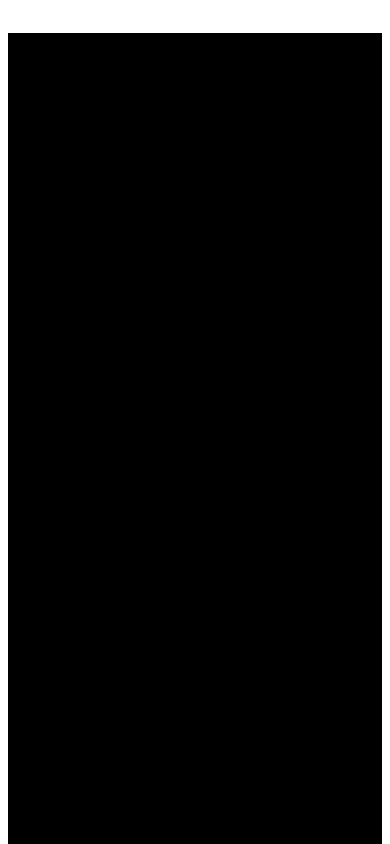
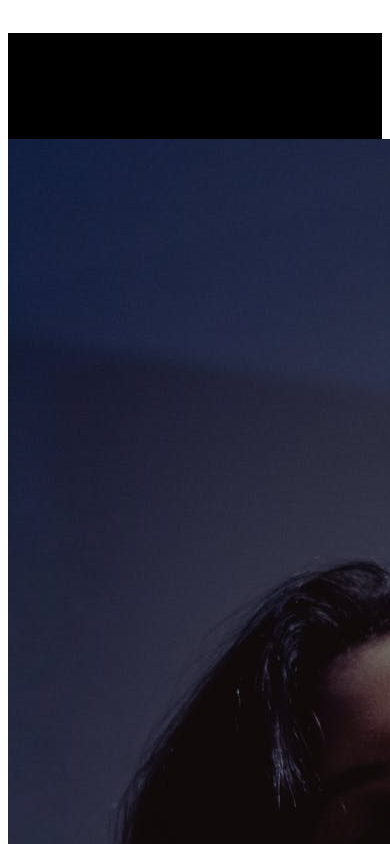
Before and after one commit to cha-yh/Nextwind, a Next.js app: page / in a window 390 px wide. Shown: the part 960-1804 px from the top of the page. Built offline with nearby package versions, Linux system fonts and the light colour scheme.

Commit message:
feat: Improve Ux on moving to wide screen from narrow screen

```diff
--- a/pages/CardSection.tsx
+++ b/pages/CardSection.tsx
@@ -2,34 +2,29 @@
 import ScrollTransformWrapper from './components/ScrollTransformWrapper';
 import getCalculatedValueByPercent from './lib/getCalculatedValueByPercent';
 import useScrollPercent from './useScrollPercent';
+import useWindowSize from './useWindowResize';
 
 export default function CardSection() {
     const ref = useRef();
     const containerRef = useRef<any>();
-    const [wrapperHeight, setWrapperHeight] = useState('120vh');
     const [isNarrow, setIsNarrow] = useState(true);
-    const [isSticky, setIsSticky] = useState(true);
 
     const [percent] = useScrollPercent(ref);
 
+    const size = useWindowSize();
+
     useEffect(() => {
-        setIsNarrow(window.innerWidth < 768);
-        const containerHeight = containerRef.current.clientHeight;
-        const viewportHeight = window.innerHeight;
-        if (containerHeight > viewportHeight) {
-            setWrapperHeight(`${containerHeight}px`)
-            setIsSticky(false);
+        if(size.width > 768) {
+            setIsNarrow(false);
         } else {
-            setWrapperHeight('120vh');
-            setIsSticky(true);
+            setIsNarrow(true)
         }
-    }, [])
+    }, [size.width])
     return (
         <ScrollTransformWrapper
             bgColor="black"
-            height={wrapperHeight}
+            height='120vh'
             ref={ref}
-            isSticky={isSticky}
         >
 
             <div ref={containerRef} className="container mx-auto flex items-center justify-center py-40" >
--- a/pages/ContactSection.tsx
+++ b/pages/ContactSection.tsx
@@ -2,6 +2,7 @@
 import ScrollTransformWrapper from './components/ScrollTransformWrapper';
 import getCalculatedValueByPercent from './lib/getCalculatedValueByPercent';
 import useScrollPercent from './useScrollPercent';
+import useWindowSize from './useWindowResize';
 
 const TITLE_INIT_SIZE = 1.5;
 
@@ -13,17 +14,22 @@
     const [contentsOpct, setContentsOpct] = useState(0);
     const [mapOpct, setMapOpct] = useState(0);
 
+    const {width} = useWindowSize();
+
     useEffect(() => {
+        if(width > 768) {
             const weight1 = getCalculatedValueByPercent(0, 20, percent);
             const weight2 = getCalculatedValueByPercent(10, 25, percent);
             const weight3 = getCalculatedValueByPercent(25, 40, percent);
             setTitleSize(TITLE_INIT_SIZE - weight1 * (TITLE_INIT_SIZE - 1));
             setContentsOpct(weight2);
             setMapOpct(weight3);
-        return () => {
-
+        } else {
+            setTitleSize(1)
+            setContentsOpct(1)
+            setMapOpct(1)
         }
-    }, [percent])
+    }, [percent, width])
 
     return (
         <ScrollTransformWrapper
--- a/pages/HeroSection.tsx
+++ b/pages/HeroSection.tsx
@@ -1,11 +1,16 @@
 import { useEffect, useRef, useState } from 'react';
 import { Element } from 'react-scroll';
+import useWindowSize from './useWindowResize';
 
 const THRESHOLD = 0.5;
 
 export default function HeroSection() {
     const ref = useRef<any>();
+
+    const {width} = useWindowSize();
+
     useEffect(() => {
+
         let observer;
         if (ref) {
             observer = new IntersectionObserver(handleIntersection, { threshold: THRESHOLD });
@@ -15,10 +20,10 @@
         return () => {
             return observer && observer.disconnect()
         };
-    }, [ref])
+    }, [ref, width])
 
     const handleIntersection = ([entry]) => {
-        if (entry.isIntersecting) { // in
+        if (entry.isIntersecting && width > 768) { // in, wide screen
             ref.current.play();
         } else { // out
             ref.current.pause();
--- a/pages/PicTextSection.tsx
+++ b/pages/PicTextSection.tsx
@@ -2,6 +2,7 @@
 import ScrollTransformWrapper from './components/ScrollTransformWrapper';
 import getCalculatedValueByPercent from './lib/getCalculatedValueByPercent';
 import useScrollPercent from './useScrollPercent';
+import useWindowSize from './useWindowResize';
 
 export default function PicTextSection() {
     const ref = useRef();
@@ -12,12 +13,21 @@
     const [imgHorizontal, setImgHorizontal] = useState(0);
     const [textOpacity, setTextOpacity] = useState(1);
 
+    const size = useWindowSize();
+
     useEffect(() => {
-        setTextOpacity(getCalculatedValueByPercent(20, 40, percent));
-        setImgOpacity(getCalculatedValueByPercent(0, 30, percent, 0.3));
-        setImageSize(getCalculatedValueByPercent(0, 20, percent, 0.8));
-        setImgHorizontal(getCalculatedValueByPercent(0, 30, percent, -100, 0) * -1);
-    }, [percent])
+        if(size.width > 768) {
+            setTextOpacity(getCalculatedValueByPercent(40, 60, percent));
+            setImgOpacity(getCalculatedValueByPercent(0, 30, percent, 0.2));
+            setImageSize(getCalculatedValueByPercent(0, 20, percent, 0.7));
+            setImgHorizontal(getCalculatedValueByPercent(0, 30, percent, -150, 0) * -1);
+        } else {
+            setTextOpacity(1)
+            setImgOpacity(1)
+            setImageSize(1)
+            setImgHorizontal(0)
+        }
+    }, [percent, size.width])
 
     return (
         <ScrollTransformWrapper
--- a/pages/SquareSection.tsx
+++ b/pages/SquareSection.tsx
@@ -3,6 +3,8 @@
 import useScrollPercent from "./useScrollPercent";
 import _ from 'lodash';
 import getCalculatedValueByPercent from "./lib/getCalculatedValueByPercent";
+import PicTextSection from "./PicTextSection";
+import useWindowSize from "./useWindowResize";
 
 export default function SquareSection() {
     const wrapperRef = useRef<any>();
@@ -17,12 +19,14 @@
         { w: 2, h: 2, x: -655, y: 589 },
         { w: 2.5, h: 2.5, x: 534, y: 305 },
     ]
-    const [gridValue, setGridValue] = useState([
+
+    const naturalGridValue = [
         { w: 1, h: 1, x: 0, y: 0 },
         { w: 1, h: 1, x: 0, y: 0 },
         { w: 1, h: 1, x: 0, y: 0 },
         { w: 1, h: 1, x: 0, y: 0 }
-    ]);
+    ]
+    const [gridValue, setGridValue] = useState(naturalGridValue);
 
     const [wholeSize, setWholeSize] = useState(10);
     const [textOpacity, setTextOpacity] = useState(1);
@@ -34,8 +38,9 @@
         const size = getCalculatedValueByPercent(58, 75, percent, -10, -1) * -1
         bgRef.current.style.transform = `matrix(${size}, 0, 0, ${size}, 0, 0)`
     }
+    const size = useWindowSize();
     useEffect(() => {
-        if (window.innerWidth > 768) {
+        if (size.width > 768) {
 
             let temp = [...gridValue];
             setTextOpacity(getCalculatedValueByPercent(50, 65, percent, -1, 0) * -1);
@@ -61,10 +66,17 @@
             requestAnimationFrame(() => upScaling(percent))
 
             setTextOpacity2(getCalculatedValueByPercent(70, 80, percent));
+        } else {
+            bgRef.current.style.transform = `matrix(1, 0, 0, 1, 0, 0)`;
+            setGridValue(naturalGridValue);
+            setTextOpacity(1);
+            setTextHorizontal(0);
+            setDimmerOpacity(0);
+            setTextOpacity2(1);
         }
 
 
-    }, [percent])
+    }, [percent, size.width])
     return (
         <ScrollTransformWrapper
             ref={wrapperRef}
--- a/pages/TransformSection.tsx
+++ b/pages/TransformSection.tsx
@@ -3,6 +3,7 @@
 import useScrollPercent from './useScrollPercent';
 import { Element } from 'react-scroll';
 import getCalculatedValueByPercent from './lib/getCalculatedValueByPercent';
+import useWindowSize from './useWindowResize';
 
 export default function TransformSection2() {
     const wrapperRef = useRef<any>();
@@ -15,18 +16,26 @@
     const [textOpacity, setTextOpacity] = useState(1);
     const [textHorizontal, setTextHorizontal] = useState(0);
 
+    const size = useWindowSize();
     useEffect(() => {
-
+        if(size.width > 768) {
             const textOpct = getCalculatedValueByPercent(0, 40, percent);
             setTextOpacity(textOpct);
             setTextHorizontal(getCalculatedValueByPercent(0, 50, percent, -100, 0));
 
             setImageSize(getCalculatedValueByPercent(0, 20, percent, 0.8));
             setImageOpacity(getCalculatedValueByPercent(0, 20, percent));
-        setImageHorizontal(getCalculatedValueByPercent(0, 20, percent, -10, 0))
+            setImageHorizontal(getCalculatedValueByPercent(0, 20, percent, -10, 0));
 
             console.log(`currentY: ${percent}%`);
-    }, [percent])
+        } else {
+            setTextOpacity(1);
+            setTextHorizontal(0);
+            setImageSize(1);
+            setImageOpacity(1);
+            setImageHorizontal(0);
+        }
+    }, [percent, size.width])
 
     return (
         <ScrollTransformWrapper
@@ -37,7 +46,7 @@
             <div className="w-full h-full flex items-center justify-center py-40">
                 <div className="md:absolute flex flex-col-reverse md:flex-row items-center justify-center">
                     <p
-                        className="w-80 text-white transition-all duration-500"
+                        className="w-80 mt-10 md:mt-0 text-white transition-all duration-500"
                         style={{
                             transform: `matrix(1, 0, 0, 1, 0, ${textHorizontal * -1})`,
                             opacity: `${textOpacity}`
--- a/pages/components/ScrollTransformWrapper.tsx
+++ b/pages/components/ScrollTransformWrapper.tsx
@@ -1,14 +1,15 @@
 import React, { useEffect, useImperativeHandle, useRef, useState } from 'react';
+import useWindowSize from '../useWindowResize';
 
 const ScrollTransformWrapper = React.forwardRef(({height, bgColor, isSticky = true, children}:any, ref) => {
     const sectionRef = useRef();
     const stickyRef = useRef();
 
     const [sectionHeight, setSectionHeight] = useState(height);
-
+    const size = useWindowSize();
     useEffect(() => {
         setSectionHeight(window.innerWidth > 768 ? height : '100%');
-    }, [])
+    }, [size])
 
     useImperativeHandle(ref, () => ({
         get sectionWrapper() {
@@ -18,6 +19,7 @@
             return stickyRef.current;
         }
     }));
+
     return (
         <div
             className="w-full"
```
Lines whose indentation alone changed are shown as unchanged.
